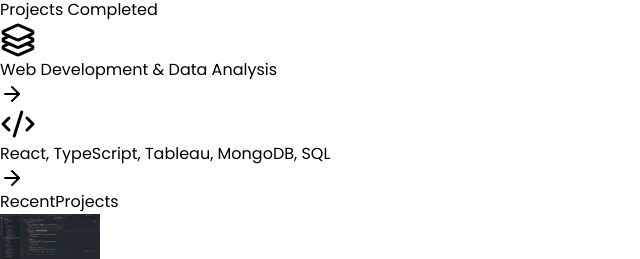
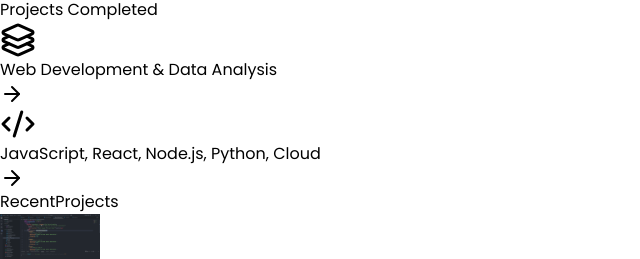
Before and after one commit to juanmayorquin/portfolio, a React (Vite) app: page / in a window 1280 px wide. Shown: the part 980-1239 px from the top of the page, without its empty margins (0-640 px from the left). Built offline with nearby package versions, Linux system fonts and the light colour scheme.

Commit message:
Ajustar estilos en TimelineItem y MainSection, cambiando etiquetas de encabezado y mejorando la estructura visual.

```diff
--- a/src/components/TimelineItem.jsx
+++ b/src/components/TimelineItem.jsx
@@ -12,7 +12,7 @@ const TimelineItem = ({ title, school, initYear, finishYear, skills }) => {
       animate
       className="timeline-item flex items-center gap-5 group"
     >
-      <div className="timeline-item-dot h-4 w-4 md:h-5 md:w-5 rounded-full bg-neutral-900 border-4 border-orange-600 group-hover:border-neutral-100 z-10 group-hover:bg-orange-600 group-hover:scale-[1.33] group-hover:shadow-sm  shadow-orange-600 transition-all"></div>
+      <div className="timeline-item-dot aspect-square h-4 w-4 md:h-5 md:w-5 rounded-full bg-neutral-900 border-4 border-orange-600 group-hover:border-neutral-100 z-10 group-hover:bg-orange-600 group-hover:scale-[1.33] group-hover:shadow-sm  shadow-orange-600 transition-all"></div>
       <div className="timeline-item-content w-full flex flex-col gap-4 group-hover:bg-white/5 group-hover:translate-x-1 px-8 py-5 rounded-xl transition-all">
         <h3 className="text-white text-xl md:text-3xl font-semibold">{title}</h3>
         <p className="text-neutral-400 md:text-lg font-medium">{school}</p>
--- a/src/sections/MainSection.jsx
+++ b/src/sections/MainSection.jsx
@@ -31,9 +31,9 @@ const MainSection = () => {
         <div className="py-8 px-5 flex flex-col gap-6 w-full xl:w-72 bg-gradient-to-br from-orange-600 to-red-600 rounded-xl text-white">
           <LuLayers3 size={36} />
           <div className="flex flex-col gap-4">
-            <h3 className="uppercase font-semibold text-2xl">
+            <h4 className="uppercase font-semibold text-2xl">
               Web Development & Data Analysis
-            </h3>
+            </h4>
             <div
               className={`w-min border rounded-lg p-1 self-end hover:bg-white hover:text-rose-600 transition-all hover:cursor-pointer`}
             >
@@ -48,9 +48,9 @@ const MainSection = () => {
         <div className="py-8 px-5 flex flex-col gap-6 w-full xl:w-96 bg-gradient-to-br from-lime-500 to-teal-500  rounded-xl text-neutral-900">
           <LuCodeXml size={36} />
           <div className="flex flex-col gap-4">
-            <h3 className="uppercase font-semibold text-2xl">
-              React, TypeScript, Tableau, MongoDB, SQL
-            </h3>
+            <h4 className="uppercase font-semibold text-2xl">
+              JavaScript, React, Node.js, Python, Cloud
+            </h4>
             <div
               className={`w-min border border-neutral-900 rounded-lg p-1 self-end hover:bg-neutral-900 hover:text-teal-500 transition-all hover:cursor-pointer`}
             >
```
